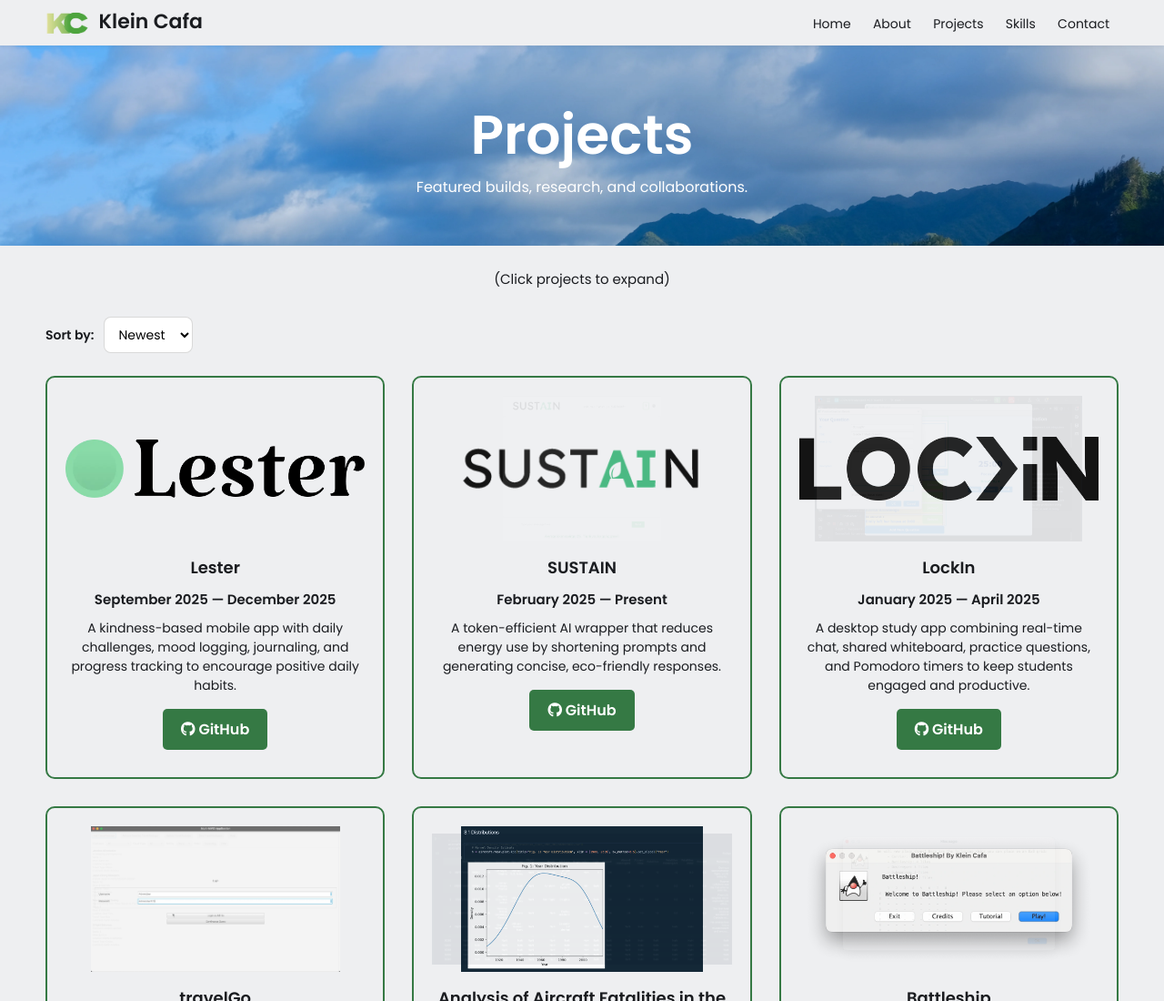
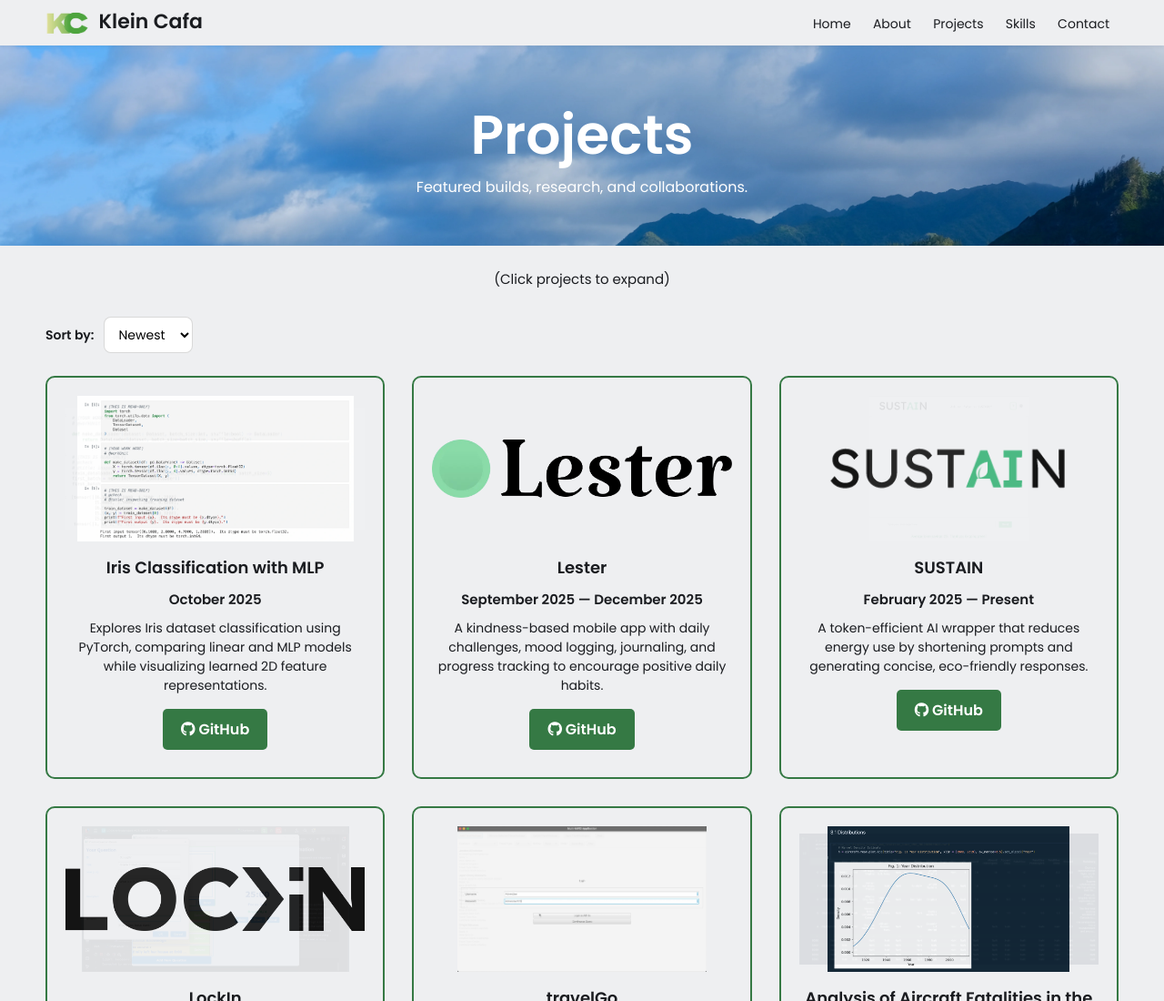
Before and after one commit to kleincafa/kleincafa.github.io, a plain HTML site: page projects/index.html in a window 1280 px wide. Shown: the top 1100 px of the page at 91% size. Drawn offline with Linux system fonts and the light colour scheme.

Commit message:
Add iris classification MLP project

```diff
--- a/projects/index.html
+++ b/projects/index.html
@@ -244,6 +244,41 @@
                     rel="noopener noreferrer"><i class="fa-brands fa-github"></i>
                     GitHub</a>
                 </div>
+                <!-- Project 8: Iris Classification with MLP -->
+                <div class="project-cell" tabindex="0" data-modal-title="Iris Classification with MLP - Machine Learning Training & Visualization"
+                  data-modal-meta="October 2025"
+                  data-modal-description="This assignment focuses on applying supervised learning methods to the well-known Iris dataset using neural
+                  networks implemented in PyTorch. The task progresses through building and analyzing three model variations: a simple linear classifier,
+                  a single-hidden-layer multilayer perceptron (MLP), and an extended MLP that projects features into a two-dimensional latent space for
+                  visualization. Through this progression, the project demonstrates how increasing model capacity improves classification accuracy and
+                  enables clearer feature separation. Students learn to prepare datasets with dataloaders, train models using Adam optimization and
+                  cross-entropy loss, and evaluate performance using accuracy and loss metrics. The final visualization stage highlights how neural networks
+                  learn structured internal representations that make different Iris species more easily separable. All work is contained within a Jupyter
+                  notebook for clarity, experimentation, and reproducibility."
+                  data-sort-title="Iris Classification with MLP" data-sort-date="2025-10">
+                  <div class="slideshow">
+                    <img src="../images/projects/Iris_Classification_ML/img1.webp" class="slide active" alt="Project image 1">
+                    <img src="../images/projects/Iris_Classification_ML/img2.webp" class="slide" alt="Project image 2">
+                    <img src="../images/projects/Iris_Classification_ML/img3.webp" class="slide" alt="Project image 3">
+                    <img src="../images/projects/Iris_Classification_ML/img4.webp" class="slide" alt="Project image 4">
+                    <img src="../images/projects/Iris_Classification_ML/img5.webp" class="slide" alt="Project image 5">
+                    <img src="../images/projects/Iris_Classification_ML/img6.webp" class="slide" alt="Project image 6">
+                    <img src="../images/projects/Iris_Classification_ML/img7.webp" class="slide" alt="Project image 7">
+                    <img src="../images/projects/Iris_Classification_ML/img8.webp" class="slide" alt="Project image 8">
+                    <img src="../images/projects/Iris_Classification_ML/img9.webp" class="slide" alt="Project image 9">
+                    <img src="../images/projects/Iris_Classification_ML/img10.webp" class="slide" alt="Project image 10">
+                    <img src="../images/projects/Iris_Classification_ML/img11.webp" class="slide" alt="Project image 11">
+                    <button class="prev">&#10094;</button>
+                    <button class="next">&#10095;</button>
+                  </div>
+                  <h3>Iris Classification with MLP</h3>
+                  <h4>October 2025</h4>
+                  <p>Explores Iris dataset classification using PyTorch, comparing linear and MLP models while visualizing learned 2D feature
+                  representations.</p>
+                  <a href="https://github.com/cafakleinn/iris-mlp-classification" class="project-btn" target="_blank" rel="noopener noreferrer"><i
+                      class="fa-brands fa-github"></i>
+                    GitHub</a>
+                </div>
             </div>
          </section>
     </main>
```
